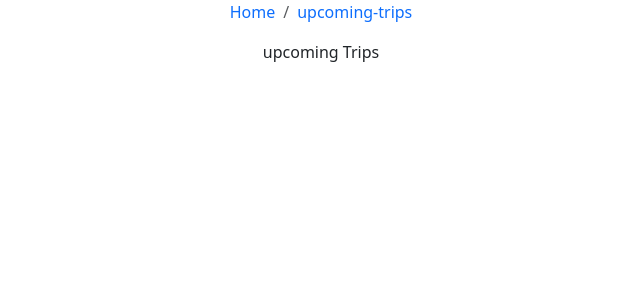
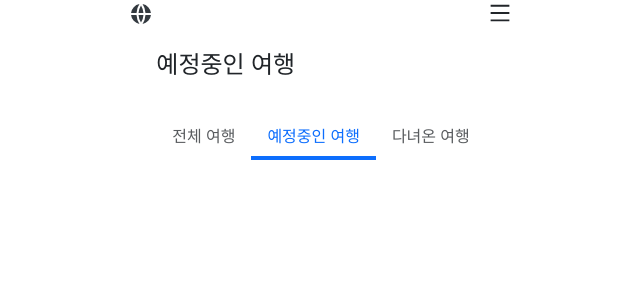
Before and after one commit to LEECHANHYUNG/mytravel, a Next.js app: page /myTrips/upcoming-trips in a window 1280 px wide. Shown: the top 300 px of the page, without its empty margins (319-959 px from the left). Built offline with nearby package versions, Linux system fonts and the light colour scheme.

Commit message:
feat(travelList): 여행 일정 페이지 헤더 추가

```diff
--- a/src/pages/myTrips/upcoming-trips.jsx
+++ b/src/pages/myTrips/upcoming-trips.jsx
@@ -1,18 +1,16 @@
 import BreadCrumb from '@/client/components/commons/BreadCrumb';
 import React from 'react';
 import styles from '@/styles/Home.module.css';
+import ListHeader from '@/client/components/commons/ListHeader';
+import TravelNavList from '@/client/components/TravelNavList';
 
 const ALLTrips = () => {
-  const breadCrumbList = {
-    currentPath: 'my-all-trips',
-    subPath: 'upcoming-trips',
-  };
   return (
     <div className={`${styles.main} `}>
-      <header>
-        <BreadCrumb breadCrumbList={breadCrumbList} />
-      </header>
-      <div>upcoming Trips</div>
+      <ListHeader />
+      <div>
+        <TravelNavList />
+      </div>
     </div>
   );
 };
```
Also changed, not shown: src/pages/myTrips/completed-trips.jsx (+6 -9 lines).
